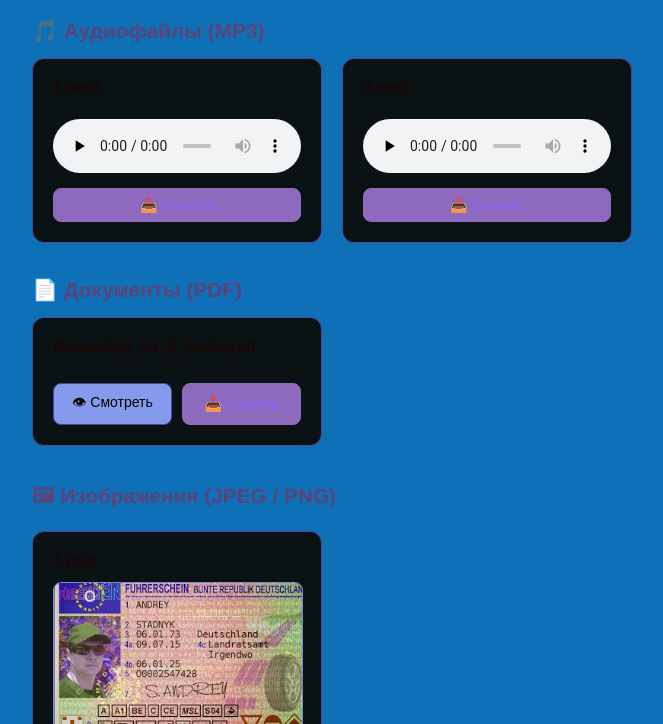
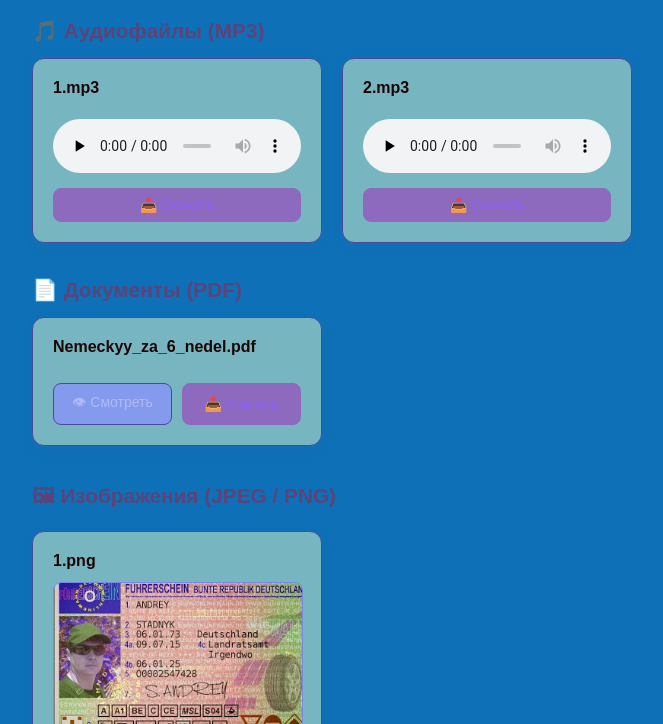
Before and after one commit to Cherry837-svg/Nemeckiy-za-6-Nedel, a plain HTML site: page index.html in a window 1280 px wide. Shown: the part 76-800 px from the top of the page, without its empty margins (308-971 px from the left). Drawn offline with Linux system fonts and the light colour scheme.

Commit message:
Update index.html

```diff
--- a/index.html
+++ b/index.html
@@ -10,7 +10,7 @@
             /* Светло-сиреневый нежный фон */
             --bg-color: #0e70b6;
             /* Чистый белый цвет для карточек с файлами */
-            --card-bg: #0b1213;
+            --card-bg: #77b6c0;
             /* Глубокий темно-фиолетовый цвет текста для отличной читаемости */
             --text-color: #1c0606;
             /* Насыщенный сиренево-лавандовый для главных кнопок */
@@ -80,7 +80,7 @@
         }
         a.btn, button.btn {
             background-color: #849aec;
-            color: #040000;
+            color: #b0baf6;
             border: 1px solid var(--border-color);
             padding: 8px 14px;
             font-size: 14px;
```
